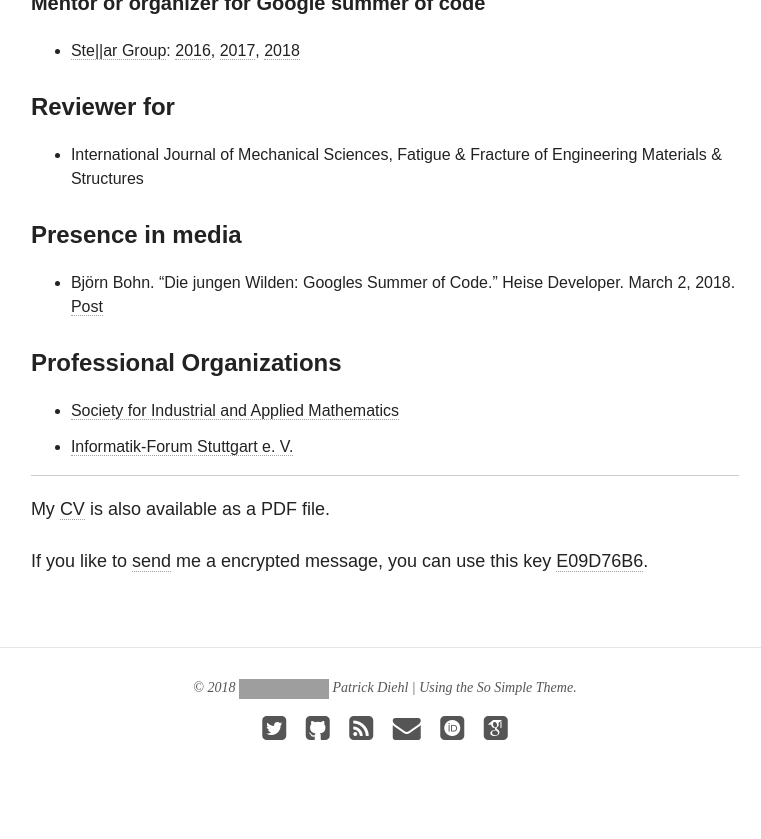
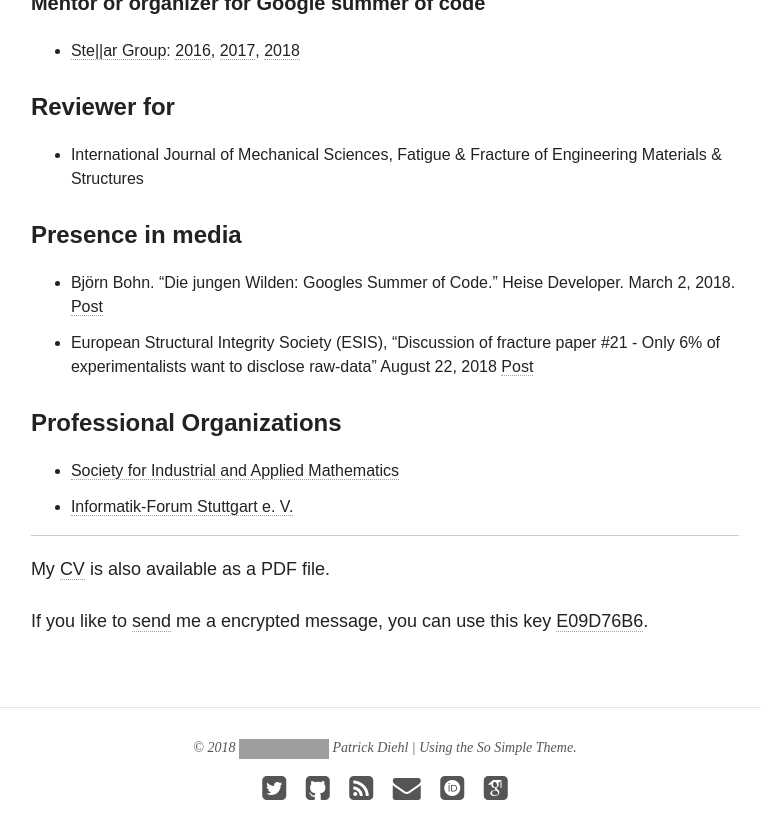
Before and after one commit to diehlpk/diehlpk.github.io, a Jekyll site: the page built from cv/index.md, in a window 1280 px wide and 900 px high, scrolled down 5363 px. Shown: the top 839 px of the window, without its empty margins (255-1016 px from the left). Built offline with Jekyll 4.4.1, drawn with Linux system fonts in a browser that asks for light colours; nearby versions of some CDN libraries; some web fonts are replaced; grey boxes are pictures that could not be loaded.

Commit message:
Update CV

```diff
--- a/cv/index.md
+++ b/cv/index.md
@@ -155,6 +155,7 @@
 #### Presence in media
 
 * Björn Bohn. “Die jungen Wilden: Googles Summer of Code.” Heise Developer. March 2, 2018. [Post](https://www.heise.de/developer/artikel/Die-jungen-Wilden-Googles-Summer-of-Code-3979634.html)
+* European Structural Integrity Society (ESIS), "Discussion of fracture paper #21 - Only 6% of experimentalists want to disclose raw-data" August 22, 2018 [Post](http://imechanica.org/node/22590)
 
 #### Professional Organizations
 * [Society for Industrial and Applied Mathematics](https://www.siam.org/)
```
